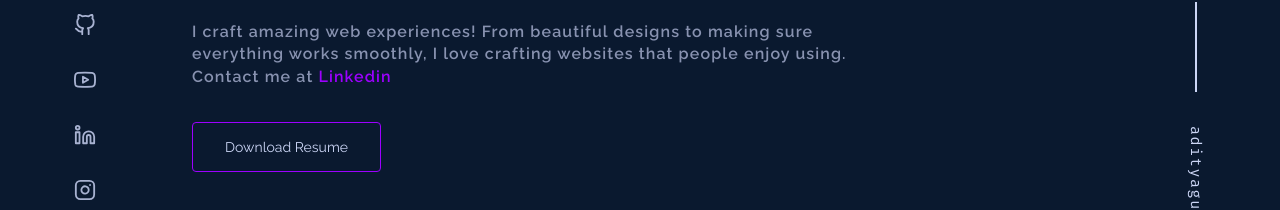
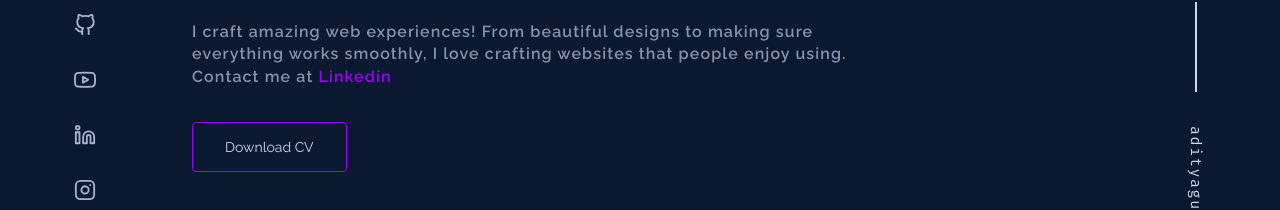
Before and after one commit to ImAdityaa12/next-ts-portfolio, a Next.js app: page / in a window 1280 px wide. Shown: the part 399-609 px from the top of the page. Built offline with nearby package versions, Linux system fonts and the light colour scheme.

Commit message:
Updated Hero.tsx

```diff
--- a/src/section/Hero.tsx
+++ b/src/section/Hero.tsx
@@ -59,7 +59,7 @@ const Hero = () => {
           delay: 1.65,
         }}
         >
-            <Button text='Download Resume' link='http://localhost:3000/resume.pdf'/>
+            <Button text='Download CV' link='https://aditya-portfolio-nextjs.netlify.app/resume.pdf'/>
 
         </motion.div>
     </div>
```
